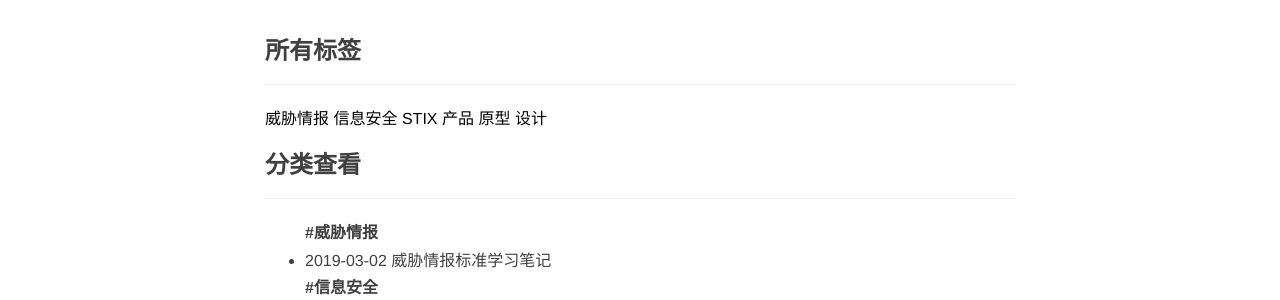
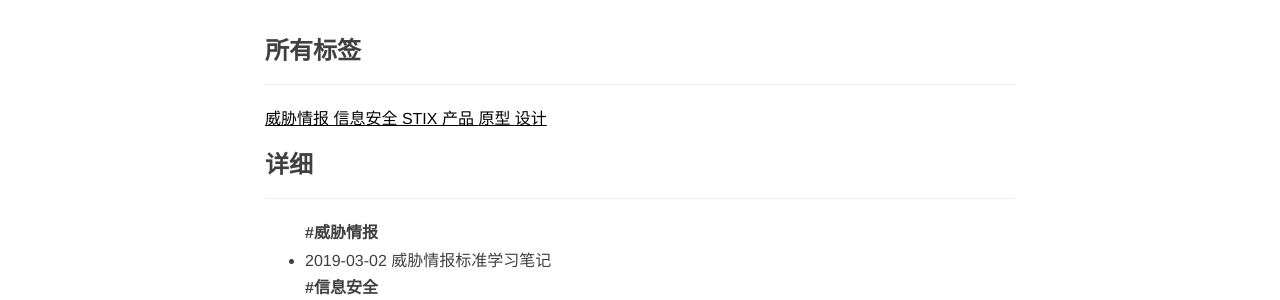
Before and after one commit to lullabypan/lullabypan.github.io, a Jekyll site: the page built from tags.md, in a window 1280 px wide. Shown: the part 430-730 px from the top of the page. Built offline with Jekyll 4.4.1, drawn with Linux system fonts in a browser that asks for light colours; nearby versions of some CDN libraries; library files that are not in the unit come from our copies.

Commit message:
Update tags.md

```diff
--- a/tags.md
+++ b/tags.md
@@ -9,11 +9,11 @@ header-img: "img/semantic.jpg"
 --------------------
 <div id='tag_cloud'>
 {% for tag in site.tags %}
- <a style="color:black" href="#{{ tag[0] }}" title="{{ tag[0] }}" rel="{{ tag[1].size }}">{{ tag[0] }}</a>
+ <u style="color:black" href="#{{ tag[0] }}" title="{{ tag[0] }}" rel="{{ tag[1].size }}">{{ tag[0] }}  </u>
 {% endfor %}
 </div>
 
-### 分类查看
+### 详细
 --------------------
 <ul class="listing">
 {% for tag in site.tags %}
```
